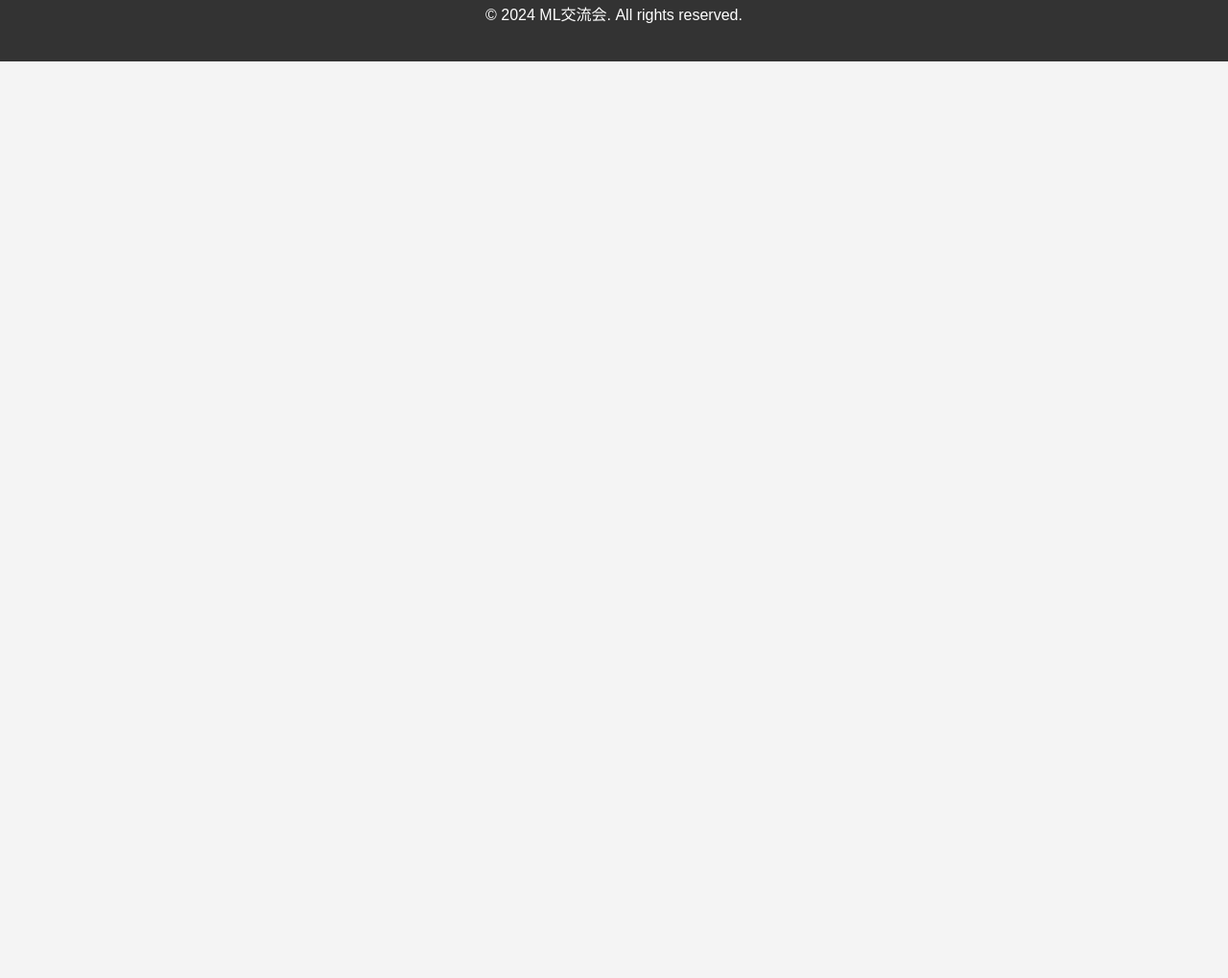
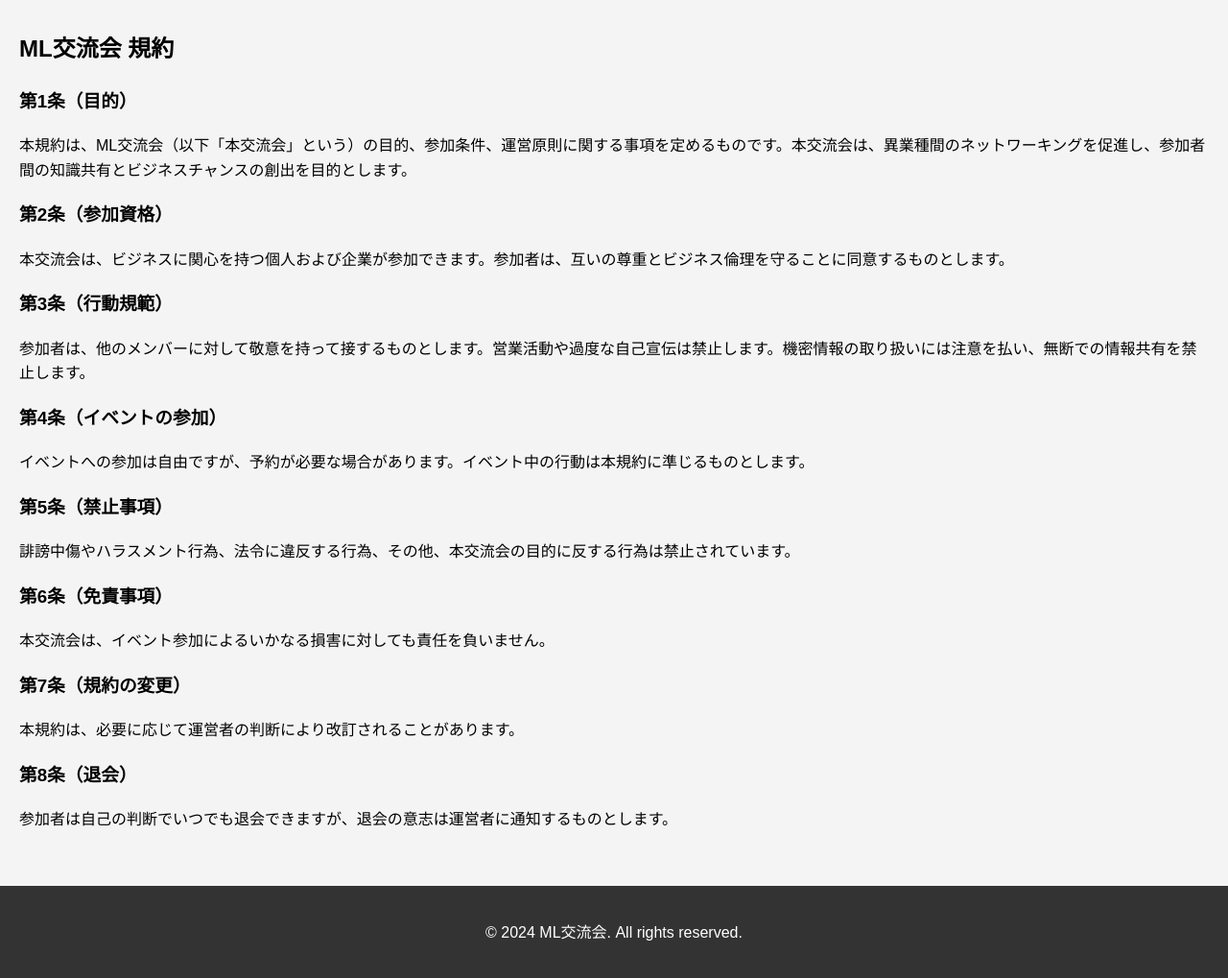
Before and after one commit to OfficePlata/ML, a plain HTML site: page index.html in a window 1280 px wide. Shown: the part 449-1468 px from the top of the page at 96% size. Before the commit the page ends 800 px from the top, so only its background shows below. Drawn offline with Linux system fonts and the light colour scheme.

Commit message:
Update index.html

```diff
--- a/index.html
+++ b/index.html
@@ -18,6 +18,8 @@
                 <li><a href="#privacy">プライバシーポリシー</a></li>
             </ul>
         </nav>
+<li><a href="#terms">規約</a></li>
+
     </header>
 
     <section id="home">
@@ -30,6 +32,33 @@
     </section>
 
     <!-- 他のセクションも同様に続く -->
+<section id="terms">
+    <h2>ML交流会 規約</h2>
+    <h3>第1条（目的）</h3>
+    <p>本規約は、ML交流会（以下「本交流会」という）の目的、参加条件、運営原則に関する事項を定めるものです。本交流会は、異業種間のネットワーキングを促進し、参加者間の知識共有とビジネスチャンスの創出を目的とします。</p>
+
+    <h3>第2条（参加資格）</h3>
+    <p>本交流会は、ビジネスに関心を持つ個人および企業が参加できます。参加者は、互いの尊重とビジネス倫理を守ることに同意するものとします。</p>
+
+    <h3>第3条（行動規範）</h3>
+    <p>参加者は、他のメンバーに対して敬意を持って接するものとします。営業活動や過度な自己宣伝は禁止します。機密情報の取り扱いには注意を払い、無断での情報共有を禁止します。</p>
+
+    <h3>第4条（イベントの参加）</h3>
+    <p>イベントへの参加は自由ですが、予約が必要な場合があります。イベント中の行動は本規約に準じるものとします。</p>
+
+    <h3>第5条（禁止事項）</h3>
+    <p>誹謗中傷やハラスメント行為、法令に違反する行為、その他、本交流会の目的に反する行為は禁止されています。</p>
+
+    <h3>第6条（免責事項）</h3>
+    <p>本交流会は、イベント参加によるいかなる損害に対しても責任を負いません。</p>
+
+    <h3>第7条（規約の変更）</h3>
+    <p>本規約は、必要に応じて運営者の判断により改訂されることがあります。</p>
+
+    <h3>第8条（退会）</h3>
+    <p>参加者は自己の判断でいつでも退会できますが、退会の意志は運営者に通知するものとします。</p>
+</section>
+
 
     <footer>
         <p>&copy; 2024 ML交流会. All rights reserved.</p>
```
